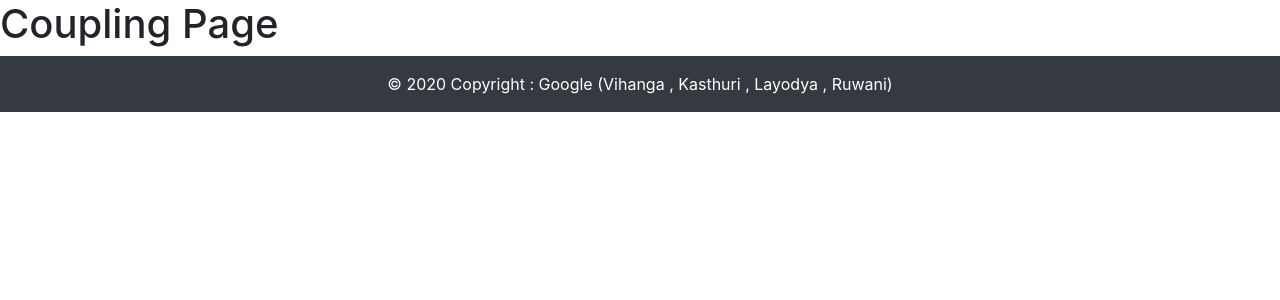
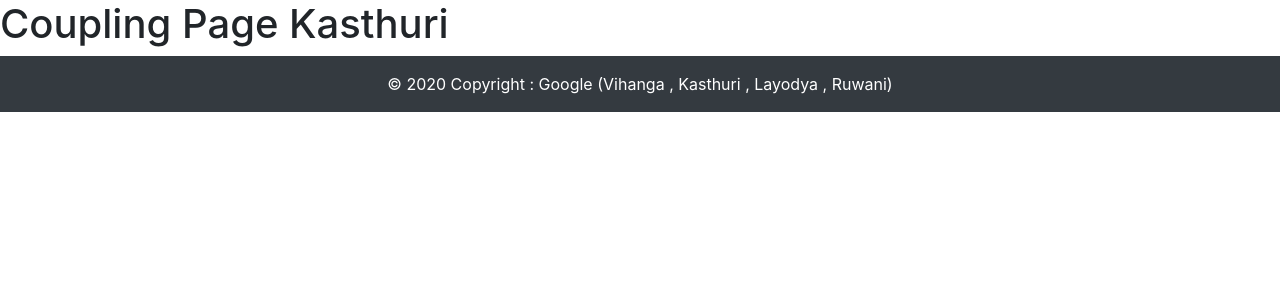
Before and after one commit to Vihanga22365/Code-Complexity-Measuring-Web-Application, a PHP site: page /coupling.php in a window 1280 px wide. Shown: the part 56-356 px from the top of the page. Run offline with PHP 8.4, Linux system fonts and the light colour scheme.

Commit message:
Update coupling.php

```diff
--- a/coupling.php
+++ b/coupling.php
@@ -10,7 +10,7 @@
 	<?php include "header.php"; ?>
 
 
-	<h1> Coupling Page </h1>
+	<h1> Coupling Page Kasthuri </h1>
 
 	<?php include "footer.php"; ?>
 	<script type="text/javascript" src="js/bootstrap.min.js"></script>
```
